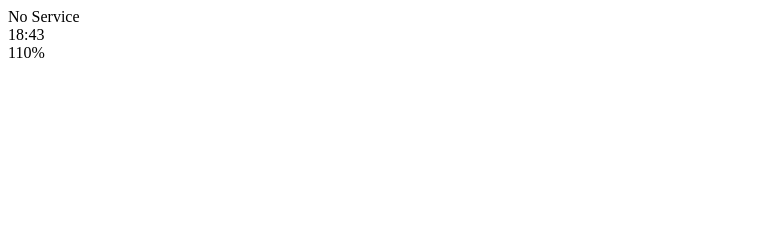
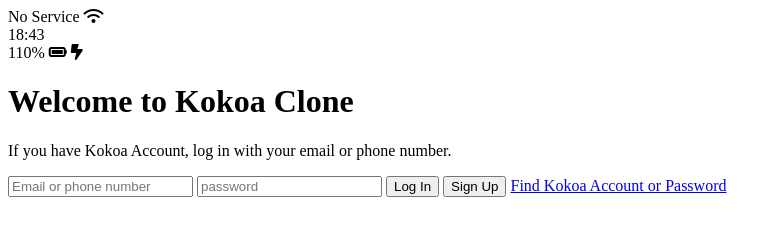
Before and after one commit to mangmagig/kokoa-clone, a plain HTML site: page index.html in a window 1280 px wide. Shown: the whole page, without its empty margins (0-782 px from the left). Drawn offline with Linux system fonts and the light colour scheme.

Commit message:
login form html
login form html

```diff
--- a/index.html
+++ b/index.html
@@ -9,7 +9,8 @@
     <div id="status-bar">
       <div class="status-bar__coulumn">
         <span>No Service</span>
-        <!--To Do: Wifi Icon-->
+        <!--Wifi Icon-->
+        <i class="fa-solid fa-wifi"></i>
       </div>
       <div class="status-bar__coulumn">
         <span>18:43</span>
@@ -17,8 +18,30 @@
       <div class="status-bar__coulumn">
         <span>110%</span>
         <!--Battery Icon-->
+        <i class="fa-solid fa-battery-full"></i>
         <!--Lightning Icon-->
+        <i class="fa-solid fa-bolt-lightning"></i>
       </div>
     </div>
+
+    <header class="welcome-header">
+      <h1 class="welcome-header__title">Welcome to Kokoa Clone</h1>
+      <p class="welcome-header__text">
+        If you have Kokoa Account, log in with your email or phone number.
+      </p>
+    </header>
+
+    <form id="login-form">
+      <input type="text" placeholder="Email or phone number" />
+      <input type="password" placeholder="password" />
+      <input type="submit" value="Log In" />
+      <input type="submit" value="Sign Up" />
+      <a href="#">Find Kokoa Account or Password</a>
+    </form>
+
+    <script
+      src="https://kit.fontawesome.com/5163d2a3e3.js"
+      crossorigin="anonymous"
+    ></script>
   </body>
 </html>
```
